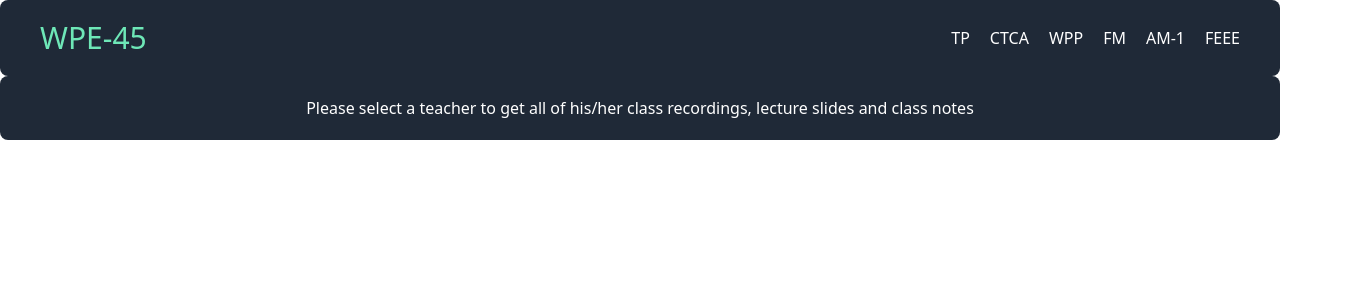
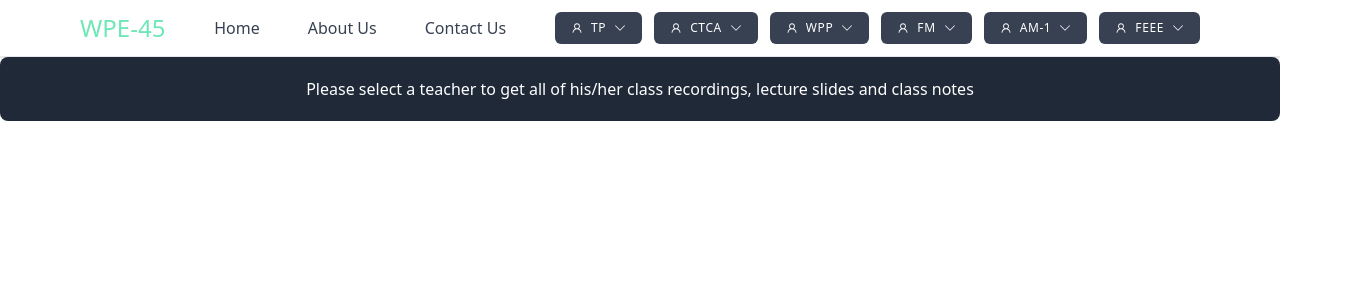
Before and after one commit to HelloTanvir/class-material-management, a Next.js app: page / in a window 1280 px wide. Shown: the top 300 px of the page, 1357 px wide, since content can reach past the window. Built offline with nearby package versions, Linux system fonts and the light colour scheme.

Commit message:
navbar deleted, header added

```diff
--- a/package.json
+++ b/package.json
@@ -11,11 +11,13 @@
   },
   "dependencies": {
     "@headlessui/react": "^1.4.3",
+    "@reduxjs/toolkit": "^1.7.1",
     "hamburger-react": "^2.4.1",
     "next": "^12.0.7",
     "react": "17.0.2",
     "react-dom": "17.0.2",
     "react-icons": "^4.3.1",
+    "react-redux": "^7.2.6",
     "react-spinners": "^0.11.0",
     "react-toastify": "^8.1.0"
   },
--- /dev/null
+++ b/src/components/Header.tsx
@@ -0,0 +1,70 @@
+import { Turn as Hamburger } from 'hamburger-react';
+import Link from 'next/link';
+import { useState } from 'react';
+import { useSelector } from 'react-redux';
+import { RootState } from '../store/store';
+import SubjectBtn from './SubjectButton';
+
+const Header = () => {
+    const [open, setOpen] = useState(false);
+
+    const subjects = useSelector<RootState, RootState['subject']>((state) => state.subject);
+
+    return (
+        <header className="flex flex-col px-10 py-2 text-gray-700 border-b shadow md:items-center md:justify-between md:flex-row md:px-20 md:py-3">
+            {/* logo and menu bar (on small device) */}
+            <div className="flex items-center justify-between flex-1 md:flex-none">
+                <Link href="/">
+                    <span className="text-2xl text-green-300">WPE-45</span>
+                </Link>
+
+                {/* hamburger */}
+                <div className="md:hidden">
+                    <Hamburger
+                        toggled={open}
+                        toggle={setOpen}
+                        direction="right"
+                        rounded
+                        size={28}
+                    />
+                </div>
+            </div>
+
+            {/* tabs/navigations */}
+            <nav
+                className={`${
+                    open ? 'flex' : 'hidden md:flex'
+                } flex-col items-center gap-2 mt-2 md:gap-12 md:flex-row md:mt-0`}
+            >
+                <span className="w-full py-1 text-center transition-all duration-300 bg-gray-200 rounded-md md:py-0 md:w-auto md:bg-transparent hover:text-gray-400 hover:underline">
+                    <Link href="/">Home</Link>
+                </span>
+
+                <span className="w-full py-1 text-center transition-all duration-300 bg-gray-200 rounded-md md:py-0 md:w-auto md:bg-transparent hover:text-gray-400 hover:underline">
+                    <Link href="/about-us">About Us</Link>
+                </span>
+
+                <span className="w-full py-1 text-center transition-all duration-300 bg-gray-200 rounded-md md:py-0 md:w-auto md:bg-transparent hover:text-gray-400 hover:underline">
+                    <Link href="/contact-us">Contact Us</Link>
+                </span>
+            </nav>
+
+            {/* buttons */}
+            <div
+                className={`${
+                    open ? 'flex' : 'hidden md:flex'
+                } justify-center gap-5 pb-4 mt-4 md:gap-3 md:mt-0 md:pb-0`}
+            >
+                {subjects.map((subject) => (
+                    <SubjectBtn
+                        key={subject.name}
+                        name={subject.name}
+                        teachers={subject.teachers}
+                    />
+                ))}
+            </div>
+        </header>
+    );
+};
+
+export default Header;
--- a/src/components/Navbar.tsx
+++ /dev/null
@@ -1,84 +0,0 @@
-import Link from 'next/link';
-import { useRouter } from 'next/router';
-import { useEffect, useState } from 'react';
-
-const Navbar = () => {
-    const [selectedSubject, setSelectedSubject] = useState('');
-    const [selectedSubjectIndex, setSelectedSubjectIndex] = useState(-1);
-
-    const router = useRouter();
-    const { teacherName: route } = router.query;
-
-    const subjectAndInstructor = {
-        TP: ['Jalal Sir', 'Shuvo Sir'],
-        CTCA: ['Tomal Sir', 'Solaiman Sir'],
-        WPP: ["Jenny Ma'am", 'Emran Sir'],
-        FM: ['Sayekh Munir Sir', "Asma Ma'am"],
-        'AM-1': ["Farzana Ma'am", 'Sazid Sir'],
-        FEEE: ['Mofizul Sir', 'Asaduzzaman Sir'],
-    };
-
-    const showTeachers = (subjectName: string, index: number) => {
-        setSelectedSubject(subjectName);
-        setSelectedSubjectIndex(index);
-    };
-
-    const hideTeachers = () => {
-        setSelectedSubject('');
-        setSelectedSubjectIndex(-1);
-    };
-
-    useEffect(() => {
-        hideTeachers();
-    }, [route]);
-
-    return (
-        <div className="flex items-center justify-between px-10 py-5 text-white rounded-lg bg-dark-500">
-            <span className="text-3xl text-green-300">WPE-45</span>
-            <div className="flex space-x-5">
-                {Object.keys(subjectAndInstructor).map(
-                    // @ts-ignore
-                    (subjectName: 'TP' | 'CTCA' | 'WPP' | 'FM' | 'AM-1' | 'FEEE', index) => (
-                        <div
-                            key={subjectName}
-                            role="button"
-                            tabIndex={index}
-                            onFocus={() => {}}
-                            onMouseOver={() => showTeachers(subjectName, index)}
-                            // onClick={() => showTeachers(subjectName, index)}
-                            onMouseLeave={() => hideTeachers()}
-                            className="relative"
-                        >
-                            <span className="cursor-pointer">{subjectName}</span>
-
-                            <div
-                                className="absolute flex flex-col px-3 py-3 space-y-3 bg-gray-700 rounded-md w-max"
-                                style={
-                                    selectedSubject === subjectName &&
-                                    selectedSubjectIndex === index
-                                        ? {}
-                                        : { opacity: 0, visibility: 'hidden' }
-                                }
-                            >
-                                {subjectAndInstructor[subjectName].map((teacherName) => (
-                                    <Link
-                                        key={teacherName}
-                                        href={`/teachers/${teacherName
-                                            .toLowerCase()
-                                            .replace(' ', '-')}`}
-                                    >
-                                        <span className="text-blue-200 cursor-pointer hover:text-blue-400">
-                                            {teacherName}
-                                        </span>
-                                    </Link>
-                                ))}
-                            </div>
-                        </div>
-                    )
-                )}
-            </div>
-        </div>
-    );
-};
-
-export default Navbar;
--- /dev/null
+++ b/src/components/SubjectButton.tsx
@@ -0,0 +1,67 @@
+import { Menu, Transition } from '@headlessui/react';
+import { useRouter } from 'next/router';
+import { Fragment } from 'react';
+import { AiOutlineUser } from 'react-icons/ai';
+import { BsChevronDown } from 'react-icons/bs';
+import { FiEdit } from 'react-icons/fi';
+
+interface Props {
+    name: string;
+    teachers: string[];
+}
+
+const SubjectBtn = ({ name, teachers }: Props) => {
+    const router = useRouter();
+
+    return (
+        <Menu as="div" className="relative">
+            <div>
+                <Menu.Button className="flex items-center gap-2 px-4 py-2 text-xs font-medium tracking-wider text-white transition-all duration-300 bg-gray-700 rounded-md hover:bg-opacity-90 focus:outline-none focus-visible:ring-2 focus-visible:ring-white focus-visible:ring-opacity-75">
+                    <AiOutlineUser />
+                    {name}
+                    <BsChevronDown />
+                </Menu.Button>
+            </div>
+
+            <Transition
+                as={Fragment}
+                enter="transition ease-out duration-100"
+                enterFrom="transform opacity-0 scale-95"
+                enterTo="transform opacity-100 scale-100"
+                leave="transition ease-in duration-75"
+                leaveFrom="transform opacity-100 scale-100"
+                leaveTo="transform opacity-0 scale-95"
+            >
+                <Menu.Items className="absolute left-0 z-50 mt-2 origin-top-right bg-white divide-y divide-gray-100 rounded-md shadow-lg md:left-auto md:right-0 w-max md:w-56 ring-1 ring-black ring-opacity-5 focus:outline-none">
+                    {teachers.map((teacher) => (
+                        <div key={teacher} className="px-1 py-1 ">
+                            <Menu.Item>
+                                {({ active }) => (
+                                    <button
+                                        type="button"
+                                        className={`${
+                                            active ? 'bg-gray-300 text-white' : 'text-gray-900'
+                                        } transition-all duration-300 flex rounded-md items-center gap-1 px-2 py-2 text-xs md:text-sm w-full`}
+                                        onClick={() => {
+                                            // router.push('/');
+                                            router.push(
+                                                `/teachers/${teacher
+                                                    .toLowerCase()
+                                                    .replace(' ', '-')}`
+                                            );
+                                        }}
+                                    >
+                                        <FiEdit />
+                                        {teacher}
+                                    </button>
+                                )}
+                            </Menu.Item>
+                        </div>
+                    ))}
+                </Menu.Items>
+            </Transition>
+        </Menu>
+    );
+};
+
+export default SubjectBtn;
--- a/src/pages/_app.tsx
+++ b/src/pages/_app.tsx
@@ -4,8 +4,8 @@ import { useEffect, useState } from 'react';
 import { Provider } from 'react-redux';
 import { ToastContainer } from 'react-toastify';
 import 'react-toastify/dist/ReactToastify.css';
+import Header from '../components/Header';
 import Loader from '../components/Loader';
-import Navbar from '../components/Navbar';
 import store from '../store/store';
 import '../styles/globals.css';
 
@@ -38,12 +38,8 @@ function MyApp({ Component, pageProps }: AppProps) {
             {loading ? (
                 <Loader />
             ) : (
-                // <div className="flex flex-col justify-center w-screen h-screen px-5 bg-dark-600 space-y-7 lg:px-44">
-                //     <Navbar />
-                //     <Component {...pageProps} />
-                // </div>
                 <div>
-                    <Navbar />
+                    <Header />
                     <Component {...pageProps} />
                 </div>
             )}
```
Also changed, not shown: 1 other file (tests, documents, lock files or other folders).
